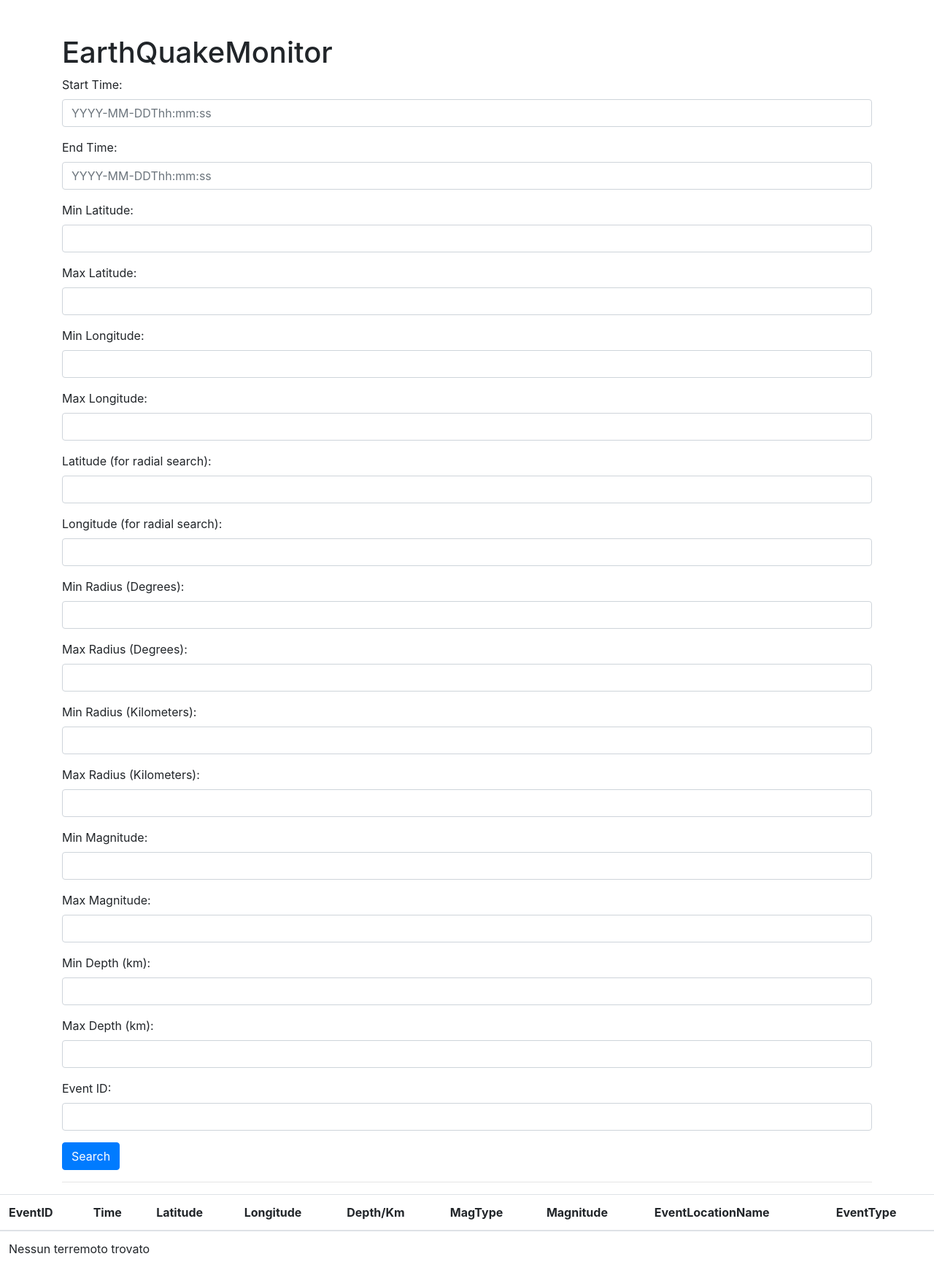
After one commit to angelostefani/EarthQuakeMonitor, a Flask app: template templates/index_bck.html in a window 1280 px wide. The commit adds this page. Shown: the whole page at 73% size. Run offline with Flask 3, Linux system fonts and the light colour scheme; the template is opened without the code that fills it, so the values that code supplies are empty; some libraries are stand-ins or nearby versions.

Commit message:
Changed the alignment of the search fields. Changed the display of results.

```diff
--- /dev/null
+++ b/templates/index_bck.html
@@ -0,0 +1,132 @@
+<!DOCTYPE html>
+<html lang="en">
+
+<head>
+    <meta charset="UTF-8">
+    <meta name="viewport" content="width=device-width, initial-scale=1.0">
+    <title>EarthQuakeMonitor</title>
+    <link rel="stylesheet" href="https://stackpath.bootstrapcdn.com/bootstrap/4.5.2/css/bootstrap.min.css">
+</head>
+
+<body>
+    <div class="container mt-5">
+        <h1>EarthQuakeMonitor</h1>
+        <form id="search-form" method="post">
+            <div class="form-group">
+                <label for="starttime">Start Time:</label>
+                <input type="text" class="form-control" id="starttime" name="starttime"
+                    placeholder="YYYY-MM-DDThh:mm:ss">
+            </div>
+            <div class="form-group">
+                <label for="endtime">End Time:</label>
+                <input type="text" class="form-control" id="endtime" name="endtime" placeholder="YYYY-MM-DDThh:mm:ss">
+            </div>
+            <div class="form-group">
+                <label for="minlat">Min Latitude:</label>
+                <input type="number" step="any" class="form-control" id="minlat" name="minlat">
+            </div>
+            <div class="form-group">
+                <label for="maxlat">Max Latitude:</label>
+                <input type="number" step="any" class="form-control" id="maxlat" name="maxlat">
+            </div>
+            <div class="form-group">
+                <label for="minlon">Min Longitude:</label>
+                <input type="number" step="any" class="form-control" id="minlon" name="minlon">
+            </div>
+            <div class="form-group">
+                <label for="maxlon">Max Longitude:</label>
+                <input type="number" step="any" class="form-control" id="maxlon" name="maxlon">
+            </div>
+            <div class="form-group">
+                <label for="lat">Latitude (for radial search):</label>
+                <input type="number" step="any" class="form-control" id="lat" name="lat">
+            </div>
+            <div class="form-group">
+                <label for="lon">Longitude (for radial search):</label>
+                <input type="number" step="any" class="form-control" id="lon" name="lon">
+            </div>
+            <div class="form-group">
+                <label for="minradius">Min Radius (Degrees):</label>
+                <input type="number" class="form-control" id="minradius" name="minradius">
+            </div>
+            <div class="form-group">
+                <label for="maxradius">Max Radius (Degrees):</label>
+                <input type="number" class="form-control" id="maxradius" name="maxradius">
+            </div>
+            <div class="form-group">
+                <label for="minradiuskm">Min Radius (Kilometers):</label>
+                <input type="number" class="form-control" id="minradiuskm" name="minradiuskm">
+            </div>
+            <div class="form-group">
+                <label for="maxradiuskm">Max Radius (Kilometers):</label>
+                <input type="number" class="form-control" id="maxradiuskm" name="maxradiuskm">
+            </div>
+            <div class="form-group">
+                <label for="minmag">Min Magnitude:</label>
+                <input type="number" class="form-control" id="minmag" name="minmag">
+            </div>
+            <div class="form-group">
+                <label for="maxmag">Max Magnitude:</label>
+                <input type="number" class="form-control" id="maxmag" name="maxmag">
+            </div>
+            <div class="form-group">
+                <label for="mindepth">Min Depth (km):</label>
+                <input type="number" class="form-control" id="mindepth" name="mindepth">
+            </div>
+            <div class="form-group">
+                <label for="maxdepth">Max Depth (km):</label>
+                <input type="number" class="form-control" id="maxdepth" name="maxdepth">
+            </div>
+            <div class="form-group">
+                <label for="eventid">Event ID:</label>
+                <input type="number" class="form-control" id="eventid" name="eventid">
+            </div>
+            <button type="submit" class="btn btn-primary">Search</button>
+        </form>
+        <hr>
+    </div>
+    <!-- Dentro il tuo template HTML -->
+    <div id="earthquake-table">
+        <table class="table">
+            <thead>
+                <tr>
+                    <th>EventID</th>
+                    <th>Time</th>
+                    <th>Latitude</th>
+                    <th>Longitude</th>
+                    <th>Depth/Km</th>
+                    <th>MagType</th>
+                    <th>Magnitude</th>
+                    <th>EventLocationName</th>
+                    <th>EventType</th>
+                </tr>
+            </thead>
+            <tbody>
+                {% if earthquakes %}
+                {% for earthquake in earthquakes %}
+                <tr>
+                    <td>{{ earthquake.EventID }}</td>
+                    <td>{{ earthquake.Time }}</td>
+                    <td>{{ earthquake.Latitude }}</td>
+                    <td>{{ earthquake.Longitude }}</td>
+                    <td>{{ earthquake['Depth/Km'] }}</td>
+                    <td>{{ earthquake.MagType }}</td>
+                    <td>{{ earthquake.Magnitude }}</td>
+                    <td>{{ earthquake.EventLocationName }}</td>
+                    <td>{{ earthquake.EventType }}</td>
+                </tr>
+                {% endfor %}
+                {% else %}
+                <tr>
+                    <td colspan="9">Nessun terremoto trovato</td>
+                </tr>
+                {% endif %}
+            </tbody>
+        </table>
+
+    </div>
+
+
+</body>
+
+</html>
```
Also changed, not shown: templates/index.html (+40 -2 lines).
